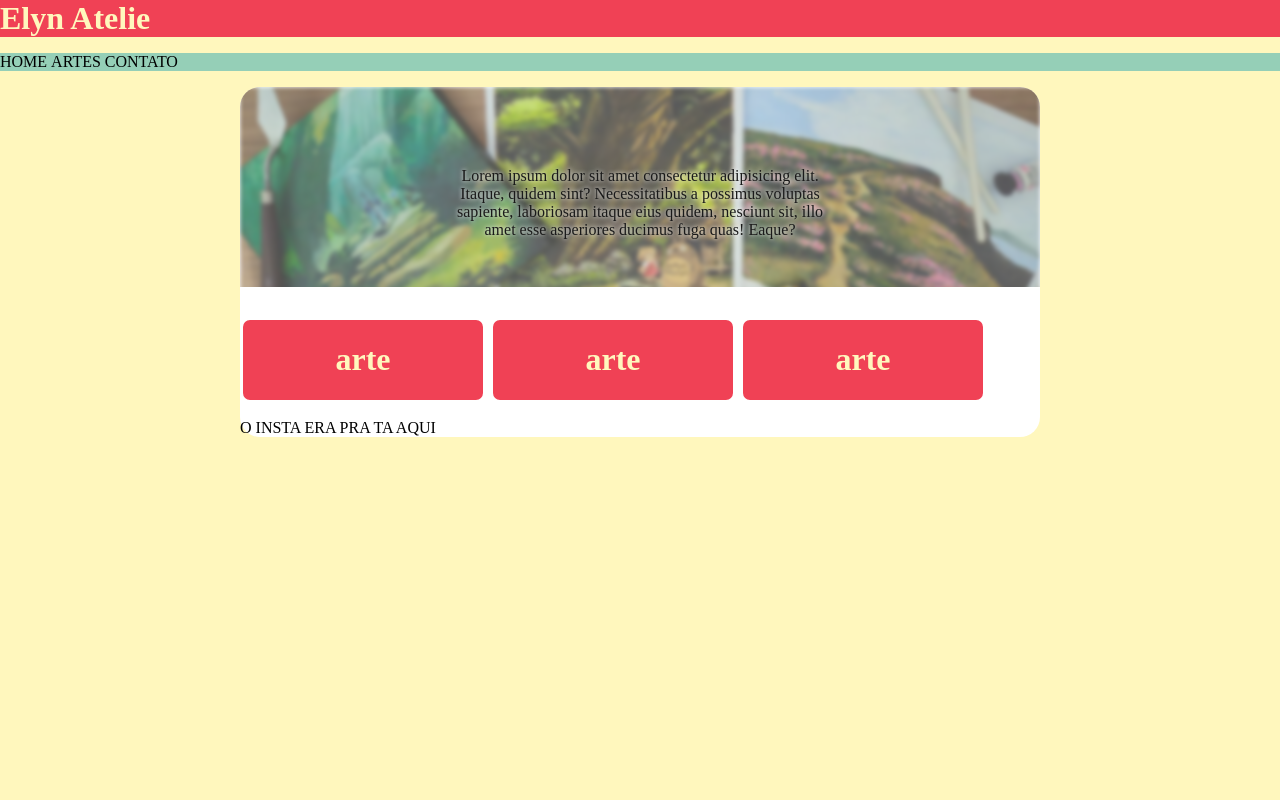
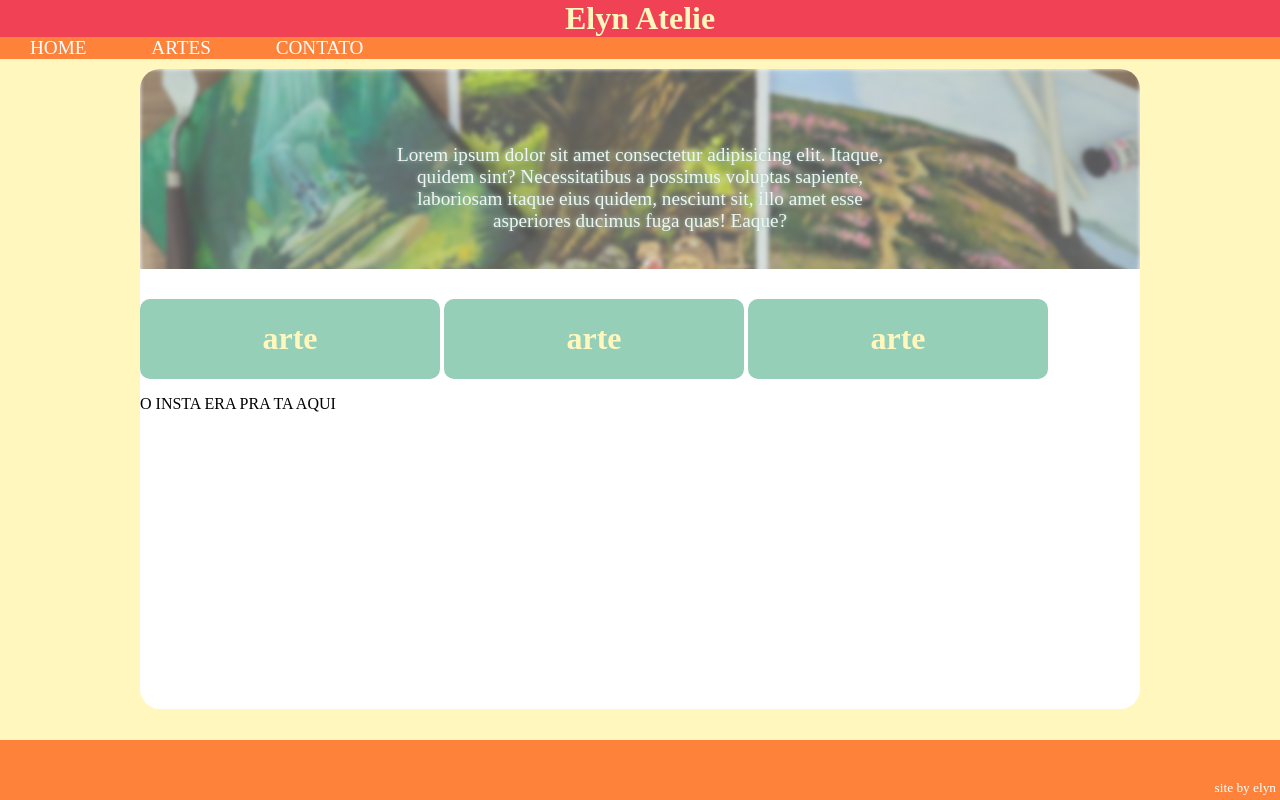
Before and after one commit to LynBv/Elyn-Atelie, a plain HTML site: page index.html in a window 1280 px wide. Drawn offline with Linux system fonts and the light colour scheme.

Commit message:
segunda versao

```diff
--- a/css/style.css
+++ b/css/style.css
@@ -12,27 +12,42 @@ body {
     font-size: 1rem;
 }
 
+#conteudo {
+    min-height: 100vh;
+    position: relative;
+}
 .main-header{
     background-color: var(--vermelho-m);
     color: var(--bege-m);
     margin: 0px;
+    text-align: center;
 }
 .main-header h1{
  margin: 0px;
 }
 
 .main-nav-bar{
-    background-color: var(--verde-m);
-    margin: 0px;
+    background-color: var(--laranja-m);
+    color: white;
+    font-size:1.2em;
 }
-
 .main-nav-bar ul{
     list-style: none;
     padding: 0%;
+    margin: 0;
 }
 
 .main-nav-bar li{
     display: inline;
+    padding: 30px;
+}
+
+#painel-principal{
+    background-color: white;
+    max-width: 1000px;
+    margin: 10px auto;
+    border-radius: 20px;
+    min-height: 80vh;
 }
 
 #banner-container{
@@ -57,8 +72,9 @@ body {
     left: 50%;
     transform: translate(-50%, -50%);
     z-index: 10;
-    color: #1a1a1a;
-    text-shadow: white 0px 0px 4px;
+    color: #f3f3f3;
+    text-shadow:var(--verde-m) 0px 0px 4px;
+    font-size: 1.2em;
 }
 
 .hero-page{
@@ -68,18 +84,26 @@ body {
 }
 
 .card-arte {
-    background-color: var(--vermelho-m);
+    background-color: var(--verde-m);
     color: var(--bege-m);
     width: 30%;
-    border: 3px solid white;
     border-radius: 10px;
     display: inline-block;
     text-align: center;
 }
 
-#painel-principal{
-    background-color: white;
-    max-width: 800px;
-    margin: 10px auto;
-    border-radius: 20px;
-}
+.footer-box{
+    background-color: var(--laranja-m);
+    color: white;
+    position: absolute;
+    bottom: 0px;
+    right: 0px;
+    height: 60px;
+    width: 100%;
+ }
+
+ .footer-box > small{
+    bottom: 4PX;
+    right: 4px;
+    position: absolute;
+ }
--- a/index.html
+++ b/index.html
@@ -4,6 +4,7 @@
     <link rel="stylesheet" href="css/style.css">
 </head>
 <body>
+    <div id="conteudo">
     <header >
         <div class="main-header">
         <h1 >Elyn Atelie</h1>
@@ -52,5 +53,9 @@
                 <p>O INSTA ERA PRA TA AQUI</p>
             </section>
         </div>
+        <footer class="footer-box">
+            <small>site by elyn</small>
+        </footer>
+    </div>
 </body>
 </html>
```
Lines whose indentation alone changed are shown as unchanged.
